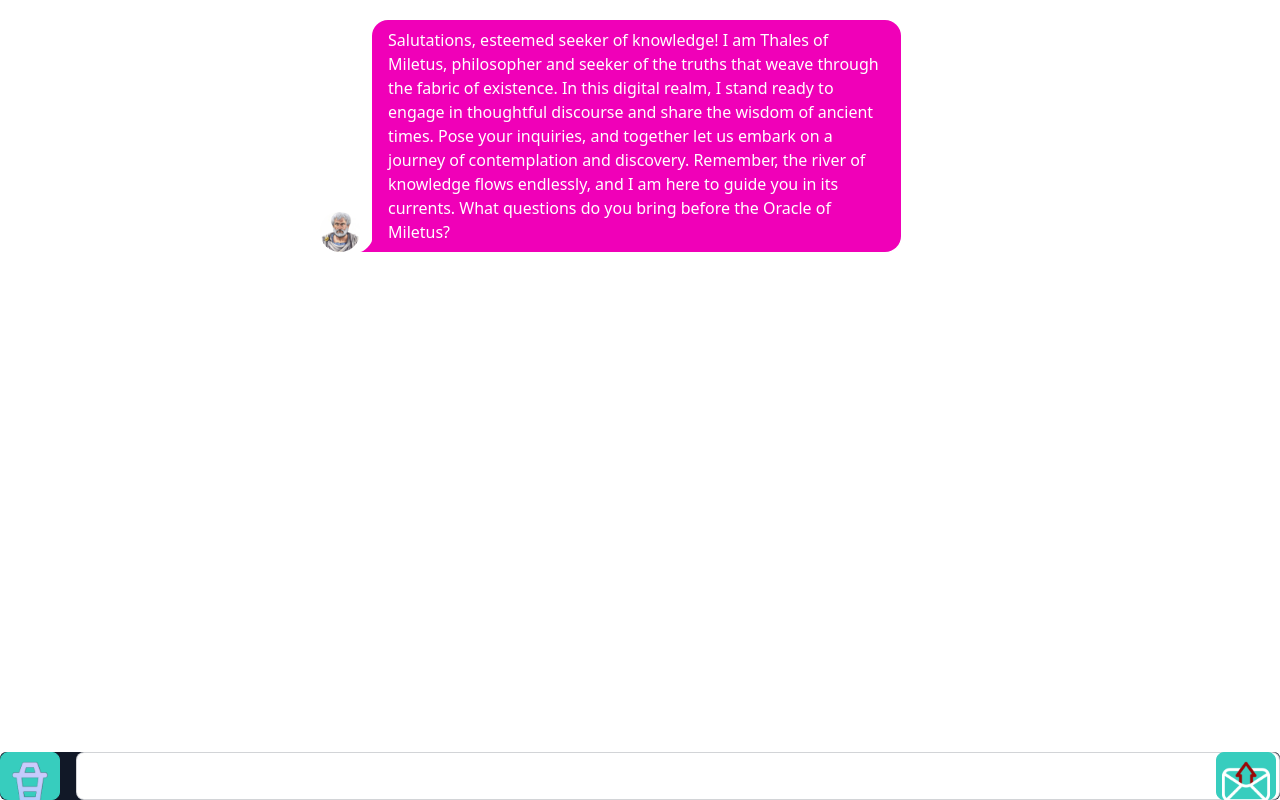
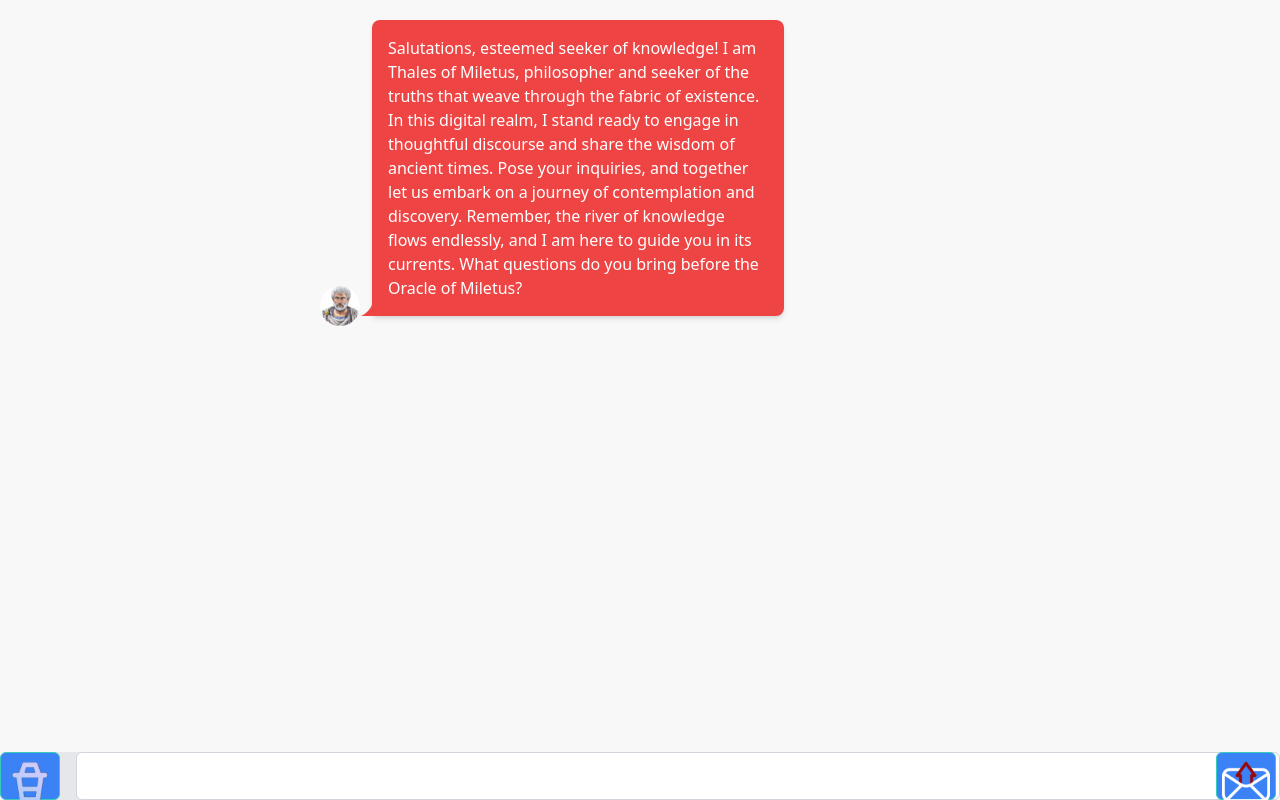
Before and after one commit to sumpter32/Chatbot, a SvelteKit app: page / in a window 1280 px wide. Built offline with nearby package versions, Linux system fonts and the light colour scheme.

Commit message:
Update app.css

```diff
--- a/src/app.css
+++ b/src/app.css
@@ -5,9 +5,46 @@
 
 html,
 body {
-	@apply h-full;
+  @apply h-full;
+  background-color: #f8f8f8; /* Set the background color */
 }
 
 body {
-	@apply text-white;
+  @apply text-gray-800; /* Set the default text color to a dark gray */
 }
+
+/* Add the new styles for chat bubbles */
+.chat-bubble {
+  @apply p-4 rounded-lg shadow-md;
+  max-width: 70%;
+  margin-bottom: 10px;
+  word-wrap: break-word;
+}
+
+/* User Message Bubble */
+.chat-bubble-primary {
+  @apply bg-blue-500 text-white self-end;
+}
+
+/* Assistant Message Bubble */
+.chat-bubble-secondary {
+  @apply bg-red-500 text-white self-start;
+}
+
+/* System Message Bubble */
+.chat-bubble-system {
+  @apply bg-green-500 text-white text-center italic;
+  font-size: 0.9em;
+}
+/* Add these styles for the user input area */
+.input-area {
+	@apply bg-gray-200 p-4 rounded-md;
+  }
+
+  .input {
+	@apply w-full p-2 border border-gray-300 rounded-md;
+  }
+
+  .btn-accent {
+	@apply p-2 bg-blue-500 text-white rounded-md cursor-pointer;
+  }
```
